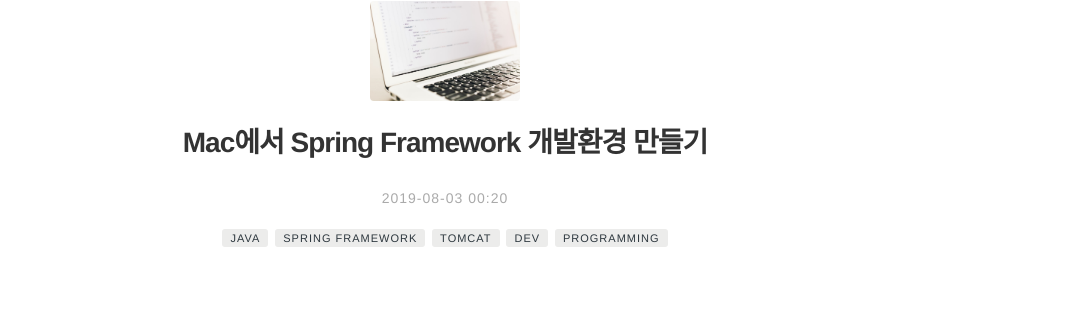
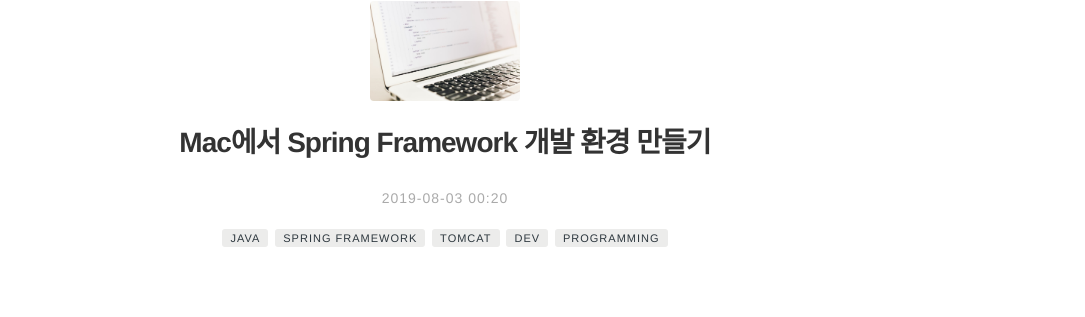
Before and after one commit to Pie001/pie001.github.io, a Jekyll site: the page built from _posts/2019-08-03-0060.md, in a window 1280 px wide and 900 px high. Shown: the part 124-441 px from the top of the window, without its empty margins (195-1280 px from the left). Built offline with Jekyll 4.4.1, drawn with Linux system fonts in a browser that asks for light colours; comment, search, counter and statistics services are not loaded.

Commit message:
Update 2019-08-03-0060.md

```diff
--- a/_posts/2019-08-03-0060.md
+++ b/_posts/2019-08-03-0060.md
@@ -1,5 +1,5 @@
 ---
-title: Mac에서 Spring Framework 개발환경 만들기
+title: Mac에서 Spring Framework 개발 환경 만들기
 layout: post
 date:  2019-08-03 00:20
 image: /assets/images/post_header.jpg
@@ -15,7 +15,7 @@
 - programming
 category: blog
 author: pie
-description: Mac에서 Spring Framework 개발환경 만들기
+description: Mac에서 Spring Framework 개발 환경 만들기
 ---
 
 # 개발 환경
```
